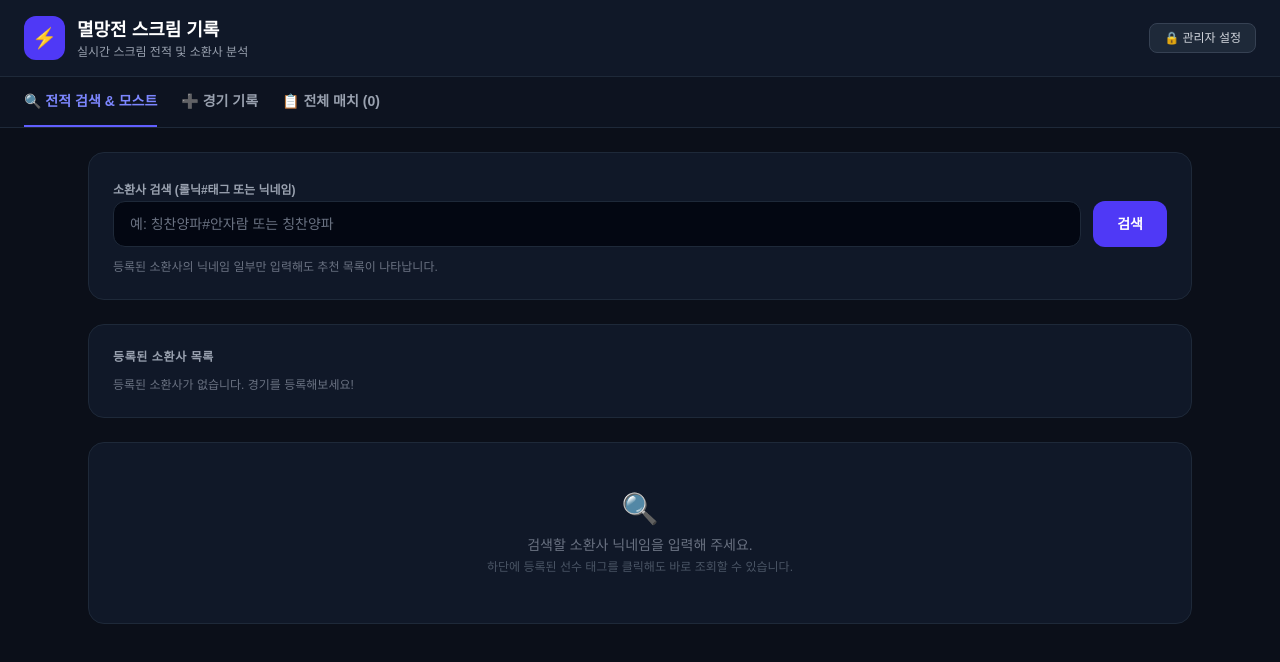
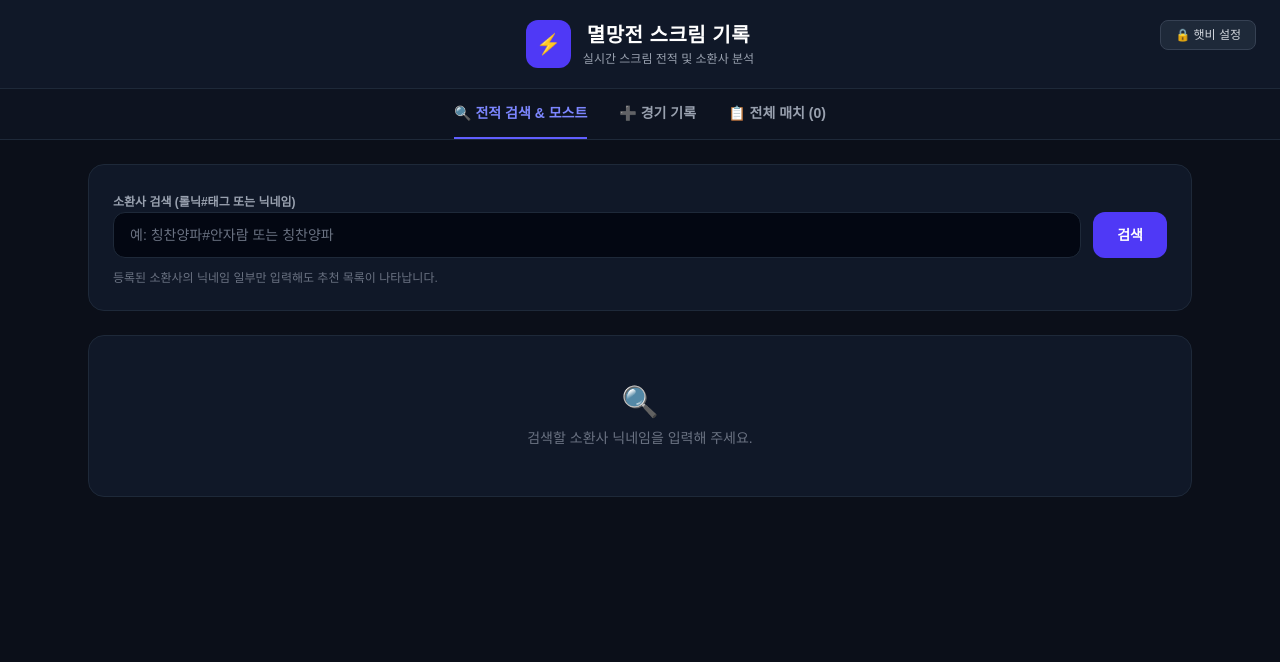
Before and after one commit to hyunnya01/hyunnya, a plain HTML site: page index.html in a window 1280 px wide. Drawn offline with nearby package versions, Linux system fonts and the light colour scheme; a web font is replaced by a local one.

```diff
--- a/index.html
+++ b/index.html
@@ -7,32 +7,32 @@
     <script src="https://cdn.jsdelivr.net/npm/@tailwindcss/browser@4"></script>
     <link href="https://fonts.googleapis.com/css2?family=Pretendard:wght@400;500;600;700&display=swap" rel="stylesheet">
     <style>
-        body { font-family: 'Pretendard', sans-serif; background-color: #0b0f19; color: #f3f4f6; }
+        body { font-family: 'Pretendard', sans-serif; background-color: #0b0f19; color: #f3f4f6; font-size: 15.5px; }
     </style>
 </head>
 <body class="min-h-screen flex flex-col">
 
     <!-- 상단 헤더 -->
-    <header class="bg-gray-900 border-b border-gray-800 px-6 py-4 flex items-center justify-between">
-        <div class="flex items-center space-x-3">
-            <div class="bg-indigo-600 p-2 rounded-xl text-white font-bold text-xl">⚡</div>
-            <div>
-                <h1 class="text-lg font-bold text-white">멸망전 스크림 기록</h1>
-                <p class="text-xs text-gray-400">실시간 스크림 전적 및 소환사 분석</p>
-            </div>
+    <header class="bg-gray-900 border-b border-gray-800 px-6 py-5 flex flex-col items-center justify-center space-y-3 relative">
+        <div class="absolute right-6 top-5 flex items-center space-x-3">
+            <button id="admin-badge" class="hidden bg-emerald-900/50 text-emerald-400 border border-emerald-500/30 px-3.5 py-1.5 rounded-lg text-xs font-semibold">
+                🟢 햇비 모드
+            </button>
+            <button onclick="toggleAdminMode()" id="admin-toggle-btn" class="bg-gray-800 hover:bg-gray-700 text-gray-300 px-3.5 py-1.5 rounded-lg text-xs font-medium border border-gray-700 transition">
+                🔒 햇비 설정
+            </button>
         </div>
         <div class="flex items-center space-x-3">
-            <button id="admin-badge" class="hidden bg-emerald-900/50 text-emerald-400 border border-emerald-500/30 px-3 py-1.5 rounded-lg text-xs font-semibold">
-                🟢 관리자 모드
-            </button>
-            <button onclick="toggleAdminMode()" id="admin-toggle-btn" class="bg-gray-800 hover:bg-gray-700 text-gray-300 px-3.5 py-1.5 rounded-lg text-xs font-medium border border-gray-700 transition">
-                🔒 관리자 설정
-            </button>
+            <div class="bg-indigo-600 p-2.5 rounded-xl text-white font-bold text-xl">⚡</div>
+            <div class="text-center">
+                <h1 class="text-xl font-bold text-white tracking-wide">멸망전 스크림 기록</h1>
+                <p class="text-xs text-gray-400 mt-0.5">실시간 스크림 전적 및 소환사 분석</p>
+            </div>
         </div>
     </header>
 
     <!-- 탭 네비게이션 -->
-    <nav class="flex border-b border-gray-800 bg-gray-900/50 px-6 space-x-6">
+    <nav class="flex border-b border-gray-800 bg-gray-900/50 px-6 justify-center space-x-8">
         <button onclick="switchTab('search')" id="tab-search" class="py-3.5 text-sm font-semibold border-b-2 border-indigo-500 text-indigo-400 transition">
             🔍 전적 검색 & 모스트
         </button>
@@ -58,9 +58,9 @@
                 <p class="text-xs text-gray-500">등록된 소환사의 닉네임 일부만 입력해도 추천 목록이 나타납니다.</p>
             </div>
 
-            <!-- 빠른 소환사 태그 목록 -->
-            <div class="bg-gray-900 border border-gray-800 p-6 rounded-2xl space-y-3">
-                <h3 class="text-xs font-bold text-gray-400 uppercase tracking-wider">등록된 소환사 목록</h3>
+            <!-- 빠른 소환사 태그 목록 (햇비 모드 전용) -->
+            <div id="quick-tags-container" class="hidden bg-gray-900 border border-gray-800 p-6 rounded-2xl space-y-3">
+                <h3 class="text-xs font-bold text-gray-400 uppercase tracking-wider">등록된 소환사 목록 (햇비 모드 전용)</h3>
                 <div id="quick-tags" class="flex flex-wrap gap-2">
                     <!-- 동적으로 채워집니다 -->
                 </div>
@@ -69,14 +69,13 @@
             <div id="search-result" class="bg-gray-900 border border-gray-800 p-12 rounded-2xl text-center text-gray-500">
                 <div class="text-3xl mb-2">🔍</div>
                 <p class="text-sm">검색할 소환사 닉네임을 입력해 주세요.</p>
-                <p class="text-xs text-gray-600 mt-1">하단에 등록된 선수 태그를 클릭해도 바로 조회할 수 있습니다.</p>
             </div>
         </section>
 
-        <!-- 2. 경기 기록 탭 (관리자 전용) -->
+        <!-- 2. 경기 기록 탭 (햇비 모드 전용) -->
         <section id="section-record" class="hidden space-y-6">
             <div id="record-lock-msg" class="bg-gray-900 border border-gray-800 p-12 rounded-2xl text-center text-gray-400">
-                🔒 경기 기록 등록은 <span class="text-indigo-400 font-semibold">관리자 모드</span>에서만 가능합니다. 우측 상단 '관리자 설정'을 눌러 로그인해주세요.
+                🔒 경기 기록 등록은 <span class="text-indigo-400 font-semibold">햇비 모드</span>에서만 가능합니다. 우측 상단 '햇비 설정'을 눌러 로그인해주세요.
             </div>
 
             <div id="record-form-container" class="hidden bg-gray-900 border border-gray-800 p-6 rounded-2xl space-y-6">
@@ -133,11 +132,11 @@
 
     </main>
 
-    <!-- 관리자 비밀번호 모달 -->
+    <!-- 햇비 모드 비밀번호 모달 -->
     <div id="admin-modal" class="fixed inset-0 bg-black/70 backdrop-blur-sm hidden flex items-center justify-center z-50">
         <div class="bg-gray-900 border border-gray-800 p-6 rounded-2xl w-80 space-y-4">
-            <h3 class="text-base font-bold text-white">관리자 모드 로그인</h3>
-            <p class="text-xs text-gray-400">관리자 비밀번호를 입력해주세요. (기본: 1234)</p>
+            <h3 class="text-base font-bold text-white">햇비 모드 로그인</h3>
+            <p class="text-xs text-gray-400">비밀번호를 입력해주세요. (기본: 1234)</p>
             <input type="password" id="admin-pw" placeholder="비밀번호 입력" class="w-full bg-gray-950 border border-gray-800 rounded-xl px-4 py-2.5 text-sm text-white focus:outline-none focus:border-indigo-500" onkeypress="if(event.key==='Enter') verifyAdmin()">
             <div class="flex space-x-2 pt-2">
                 <button onclick="closeAdminModal()" class="flex-1 bg-gray-800 hover:bg-gray-700 text-gray-300 py-2.5 rounded-xl text-xs font-semibold transition">취소</button>
@@ -175,10 +174,11 @@
             if (isAdmin) {
                 isAdmin = false;
                 document.getElementById('admin-badge').classList.add('hidden');
-                document.getElementById('admin-toggle-btn').innerText = '🔒 관리자 설정';
+                document.getElementById('admin-toggle-btn').innerText = '🔒 햇비 설정';
                 document.getElementById('record-lock-msg').classList.remove('hidden');
                 document.getElementById('record-form-container').classList.add('hidden');
-                alert('관리자 모드가 해제되었습니다.');
+                document.getElementById('quick-tags-container').classList.add('hidden');
+                alert('햇비 모드가 해제되었습니다.');
             } else {
                 document.getElementById('admin-modal').classList.remove('hidden');
                 document.getElementById('admin-pw').value = '';
@@ -199,7 +199,8 @@
                 document.getElementById('admin-toggle-btn').innerText = '🔓 로그아웃';
                 document.getElementById('record-lock-msg').classList.add('hidden');
                 document.getElementById('record-form-container').classList.remove('hidden');
-                alert('관리자 모드로 전환되었습니다.');
+                document.getElementById('quick-tags-container').classList.remove('hidden');
+                alert('햇비 모드로 전환되었습니다.');
             } else {
                 alert('비밀번호가 틀렸습니다. (기본: 1234)');
             }
@@ -377,7 +378,6 @@
                     <div class="text-center text-gray-500 py-12">
                         <div class="text-3xl mb-2">🔍</div>
                         <p class="text-sm">검색할 소환사 닉네임을 입력해 주세요.</p>
-                        <p class="text-xs text-gray-600 mt-1">하단에 등록된 선수 태그를 클릭해도 바로 조회할 수 있습니다.</p>
                     </div>`;
                 return;
             }
```
